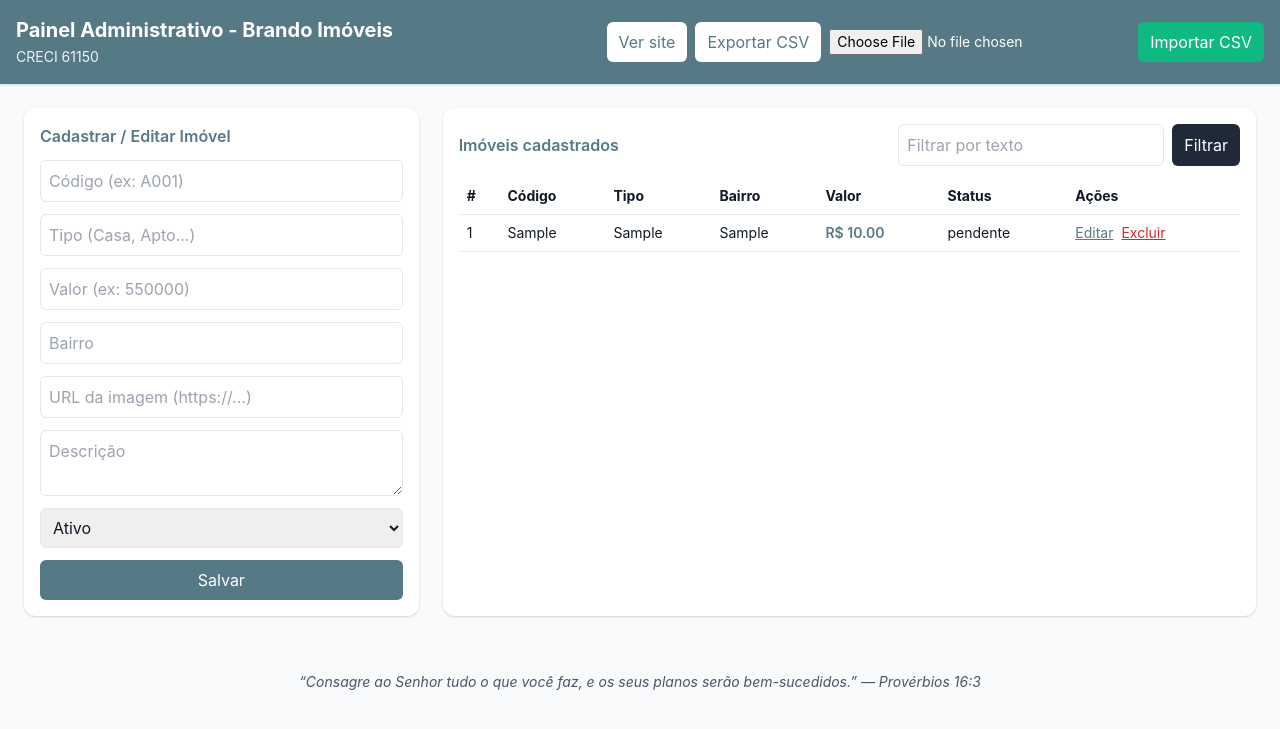
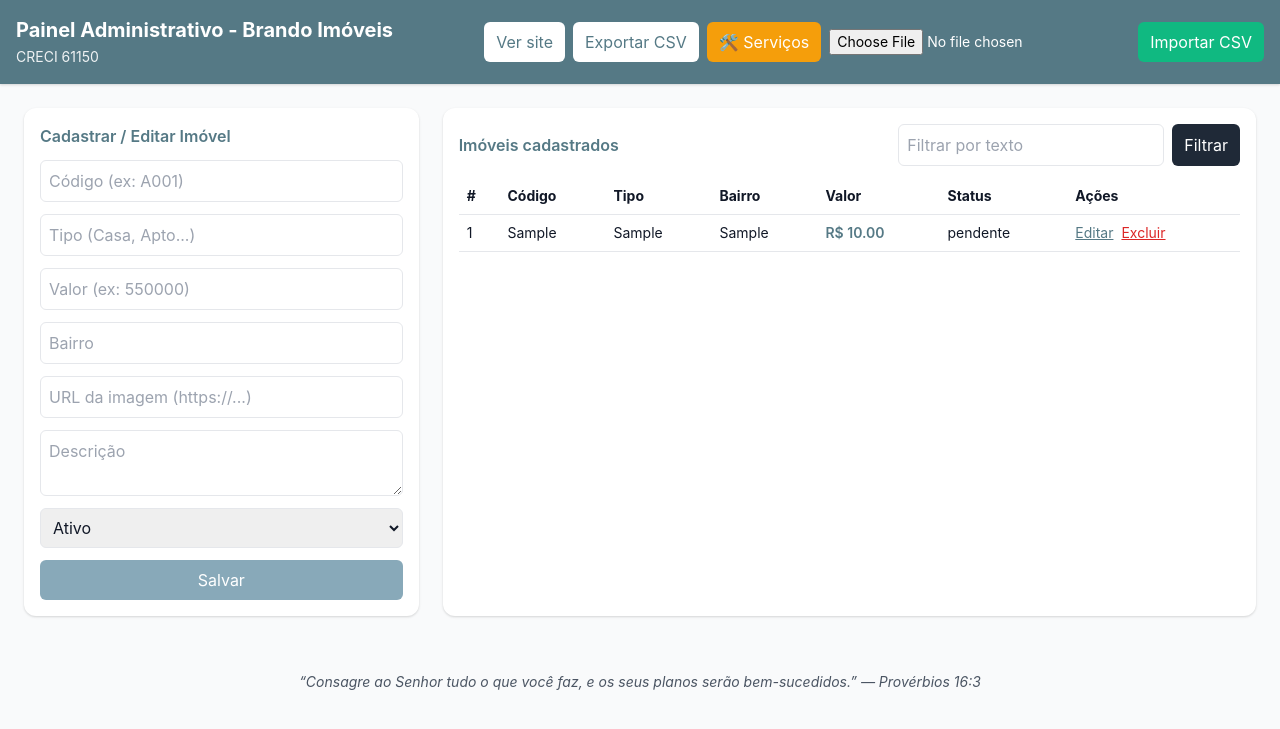
Before and after one commit to WilsonNous/brando-imoveis, a Flask app: page /admin in a window 1280 px wide. Shown: the top 729 px of the page. Run offline with Flask 3, Linux system fonts and the light colour scheme; tables that the repository leaves empty hold one stand-in row (values such as "Sample post").

Commit message:
Update admin.html

```diff
--- a/templates/admin.html
+++ b/templates/admin.html
@@ -10,34 +10,26 @@
 
   <meta name="author" content="Brando Imóveis - CRECI 61150" />
   <meta name="description" content="Painel administrativo Brando Imóveis | CRECI 61150 | Rua Intendente Antônio Damasco, 2330 - Ratones / Florianópolis." />
-
-  <style>
-    /* === Paleta oficial Brando (ajuste de tons Tailwind) === */
-    .bg-blue-700, .bg-blue-800 {
-      background-color: #557985 !important;
-      color: #fff !important;
-    }
-    .hover\:bg-blue-800:hover {
-      background-color: #88A9B9 !important;
-      color: #fff !important;
-    }
-    .text-blue-700, .text-blue-800 {
-      color: #557985 !important;
-    }
-  </style>
 </head>
 
 <body class="bg-gray-50 text-gray-900">
   <!-- HEADER -->
-  <header class="bg-blue-700 text-white shadow">
+  <header class="bg-[color:var(--brand-blue)] text-white shadow">
     <div class="max-w-7xl mx-auto flex flex-col md:flex-row justify-between items-center p-4 gap-2">
       <div>
         <h1 class="text-xl font-bold">Painel Administrativo - Brando Imóveis</h1>
         <span class="text-sm opacity-90">CRECI 61150</span>
       </div>
+
       <div class="flex flex-wrap gap-2 items-center">
-        <a href="/" class="bg-white text-blue-700 px-3 py-2 rounded-md hover:bg-gray-100 transition">Ver site</a>
-        <a href="/admin/export" class="bg-white text-blue-700 px-3 py-2 rounded-md hover:bg-gray-100 transition">Exportar CSV</a>
+        <a href="/" class="bg-white text-[color:var(--brand-blue)] px-3 py-2 rounded-md hover:bg-gray-100 transition">Ver site</a>
+        <a href="/admin/export" class="bg-white text-[color:var(--brand-blue)] px-3 py-2 rounded-md hover:bg-gray-100 transition">Exportar CSV</a>
+
+        <!-- 🛠️ Novo botão: Painel de Serviços -->
+        <a href="/admin/servicos" class="bg-yellow-500 text-white px-3 py-2 rounded-md hover:bg-yellow-600 transition">
+          🛠️ Serviços
+        </a>
+
         <form action="/admin/import" method="post" enctype="multipart/form-data" class="flex items-center gap-2">
           <input type="file" name="csvfile" accept=".csv" class="text-sm" required />
           <button class="bg-green-500 text-white px-3 py-2 rounded-md hover:bg-green-600 transition">Importar CSV</button>
@@ -50,29 +42,29 @@
   <main class="max-w-7xl mx-auto p-6 grid md:grid-cols-3 gap-6">
     <!-- FORMULÁRIO -->
     <section class="md:col-span-1 bg-white p-4 rounded-xl shadow">
-      <h2 class="font-semibold mb-3 text-blue-700">Cadastrar / Editar Imóvel</h2>
+      <h2 class="font-semibold mb-3 text-[color:var(--brand-blue)]">Cadastrar / Editar Imóvel</h2>
       <form action="/admin/save" method="post" class="grid gap-3">
         <input name="id" type="hidden" value="{{ imovel.id if imovel else '' }}">
-        <input name="codigo" placeholder="Código (ex: A001)" value="{{ imovel.codigo if imovel else '' }}" required class="border p-2 rounded-md focus:ring-2 focus:ring-blue-600 outline-none">
-        <input name="tipo" placeholder="Tipo (Casa, Apto...)" value="{{ imovel.tipo if imovel else '' }}" required class="border p-2 rounded-md focus:ring-2 focus:ring-blue-600 outline-none">
-        <input name="valor" placeholder="Valor (ex: 550000)" value="{{ imovel.valor if imovel else '' }}" required class="border p-2 rounded-md focus:ring-2 focus:ring-blue-600 outline-none">
-        <input name="bairro" placeholder="Bairro" value="{{ imovel.bairro if imovel else '' }}" required class="border p-2 rounded-md focus:ring-2 focus:ring-blue-600 outline-none">
-        <input name="imagem" placeholder="URL da imagem (https://...)" value="{{ imovel.imagem if imovel else '' }}" class="border p-2 rounded-md focus:ring-2 focus:ring-blue-600 outline-none">
-        <textarea name="descricao" placeholder="Descrição" class="border p-2 rounded-md focus:ring-2 focus:ring-blue-600 outline-none">{{ imovel.descricao if imovel else '' }}</textarea>
-        <select name="status" class="border p-2 rounded-md focus:ring-2 focus:ring-blue-600 outline-none">
+        <input name="codigo" placeholder="Código (ex: A001)" value="{{ imovel.codigo if imovel else '' }}" required class="border p-2 rounded-md focus:ring-2 focus:ring-[color:var(--brand-blue)] outline-none">
+        <input name="tipo" placeholder="Tipo (Casa, Apto...)" value="{{ imovel.tipo if imovel else '' }}" required class="border p-2 rounded-md focus:ring-2 focus:ring-[color:var(--brand-blue)] outline-none">
+        <input name="valor" placeholder="Valor (ex: 550000)" value="{{ imovel.valor if imovel else '' }}" required class="border p-2 rounded-md focus:ring-2 focus:ring-[color:var(--brand-blue)] outline-none">
+        <input name="bairro" placeholder="Bairro" value="{{ imovel.bairro if imovel else '' }}" required class="border p-2 rounded-md focus:ring-2 focus:ring-[color:var(--brand-blue)] outline-none">
+        <input name="imagem" placeholder="URL da imagem (https://...)" value="{{ imovel.imagem if imovel else '' }}" class="border p-2 rounded-md focus:ring-2 focus:ring-[color:var(--brand-blue)] outline-none">
+        <textarea name="descricao" placeholder="Descrição" class="border p-2 rounded-md focus:ring-2 focus:ring-[color:var(--brand-blue)] outline-none">{{ imovel.descricao if imovel else '' }}</textarea>
+        <select name="status" class="border p-2 rounded-md focus:ring-2 focus:ring-[color:var(--brand-blue)] outline-none">
           <option value="ativo" {{ 'selected' if (imovel and imovel.status=='ativo') else '' }}>Ativo</option>
           <option value="inativo" {{ 'selected' if (imovel and imovel.status=='inativo') else '' }}>Inativo</option>
         </select>
-        <button class="bg-blue-700 text-white py-2 rounded-md hover:bg-blue-800 transition">Salvar</button>
+        <button class="bg-[color:var(--brand-blue)] text-white py-2 rounded-md hover:bg-[color:var(--brand-blue-700)] transition">Salvar</button>
       </form>
     </section>
 
     <!-- LISTAGEM -->
     <section class="md:col-span-2 bg-white p-4 rounded-xl shadow">
       <div class="flex justify-between items-center mb-3">
-        <h2 class="font-semibold text-blue-700">Imóveis cadastrados</h2>
+        <h2 class="font-semibold text-[color:var(--brand-blue)]">Imóveis cadastrados</h2>
         <form method="get" action="/admin" class="flex gap-2">
-          <input name="q" placeholder="Filtrar por texto" value="{{ request.args.get('q','') }}" class="border p-2 rounded-md focus:ring-2 focus:ring-blue-600 outline-none" />
+          <input name="q" placeholder="Filtrar por texto" value="{{ request.args.get('q','') }}" class="border p-2 rounded-md focus:ring-2 focus:ring-[color:var(--brand-blue)] outline-none" />
           <button class="bg-gray-800 text-white px-3 rounded-md hover:bg-gray-900 transition">Filtrar</button>
         </form>
       </div>
@@ -96,10 +88,10 @@
               <td class="py-2 px-2">{{ i.codigo }}</td>
               <td class="py-2 px-2">{{ i.tipo }}</td>
               <td class="py-2 px-2">{{ i.bairro }}</td>
-              <td class="py-2 px-2 text-blue-700 font-semibold">R$ {{ '{:,.2f}'.format(i.valor) }}</td>
+              <td class="py-2 px-2 text-[color:var(--brand-blue)] font-semibold">R$ {{ '{:,.2f}'.format(i.valor) }}</td>
               <td class="py-2 px-2">{{ i.status }}</td>
               <td class="py-2 px-2 flex gap-2">
-                <a class="text-blue-700 underline" href="/admin/edit/{{ i.id }}">Editar</a>
+                <a class="text-[color:var(--brand-blue)] underline" href="/admin/edit/{{ i.id }}">Editar</a>
                 <a class="text-red-600 underline" href="/admin/delete/{{ i.id }}" onclick="return confirm('Excluir este imóvel?');">Excluir</a>
               </td>
             </tr>
```
